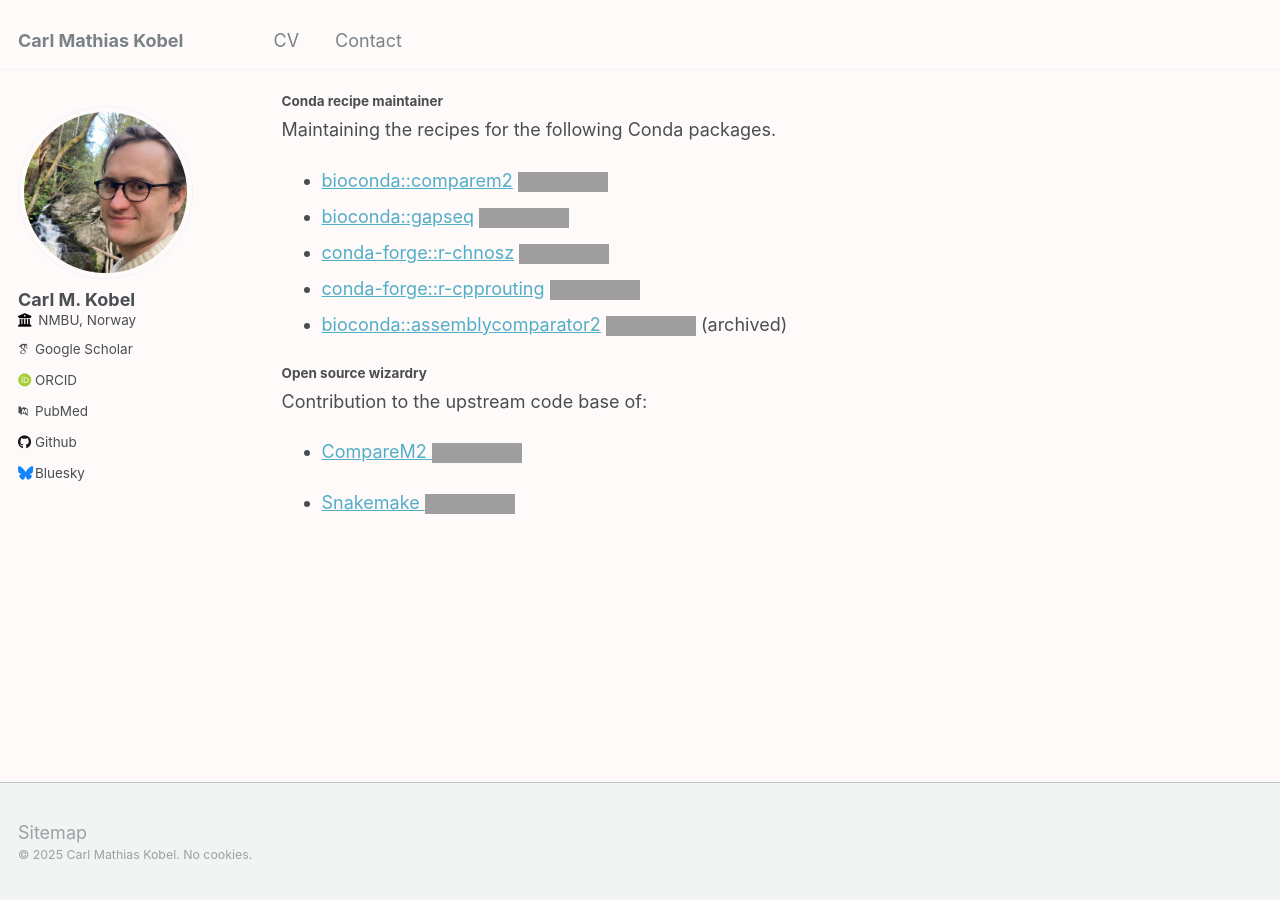
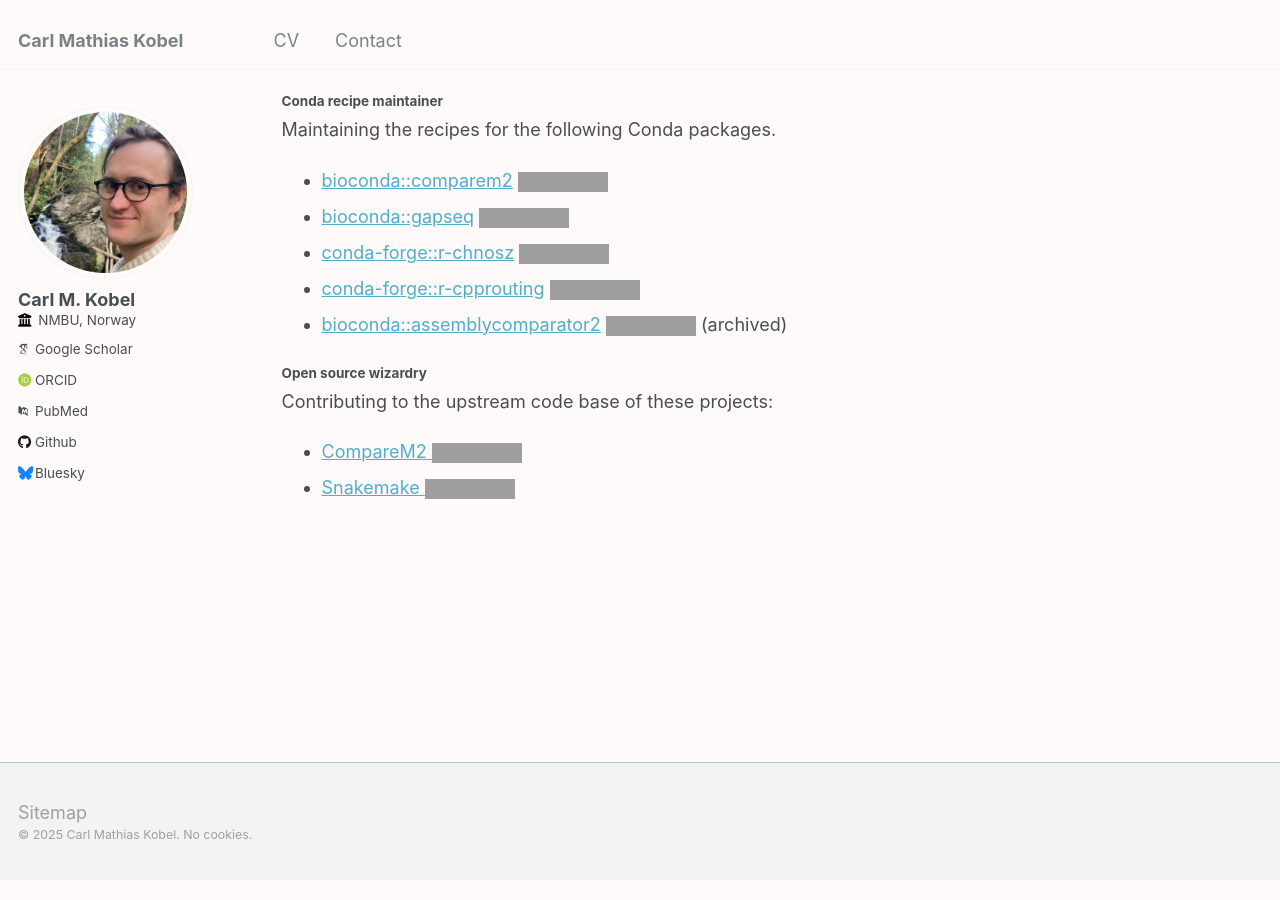
Before and after one commit to cmkobel/cmkobel.github.io, a Jekyll site: the page built from _pages/about.md, in a window 1280 px wide and 900 px high, scrolled down 1602 px, cut to the strip 0-900 px from the top of the window. Built offline with Jekyll 4.4.1, drawn with Linux system fonts in a browser that asks for light colours; some web fonts are replaced; grey boxes are pictures that could not be loaded.

Commit message:
Update about.md

```diff
--- a/_pages/about.md
+++ b/_pages/about.md
@@ -53,8 +53,7 @@ Maintaining the recipes for the following Conda packages.
 
 #### Open source wizardry
 
-Contribution to the upstream code base of:
+Contributing to the upstream code base of these projects:
 
   - [CompareM2 ![GitHub Repo stars](https://img.shields.io/github/stars/cmkobel/comparem2)](https://comparem2.readthedocs.io)
-
   - [Snakemake ![GitHub Repo stars](https://img.shields.io/github/stars/snakemake/snakemake)](https://snakemake.github.io/)
```
